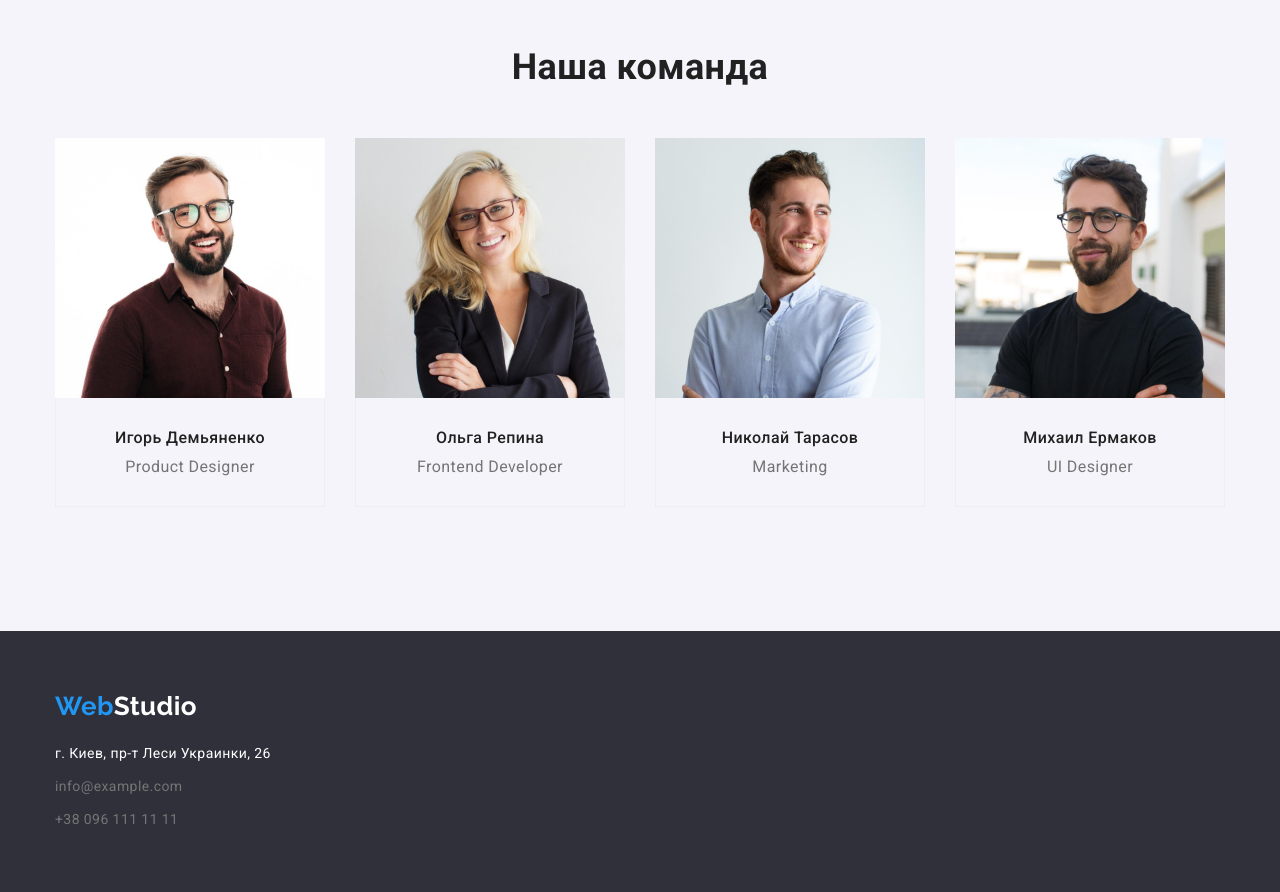
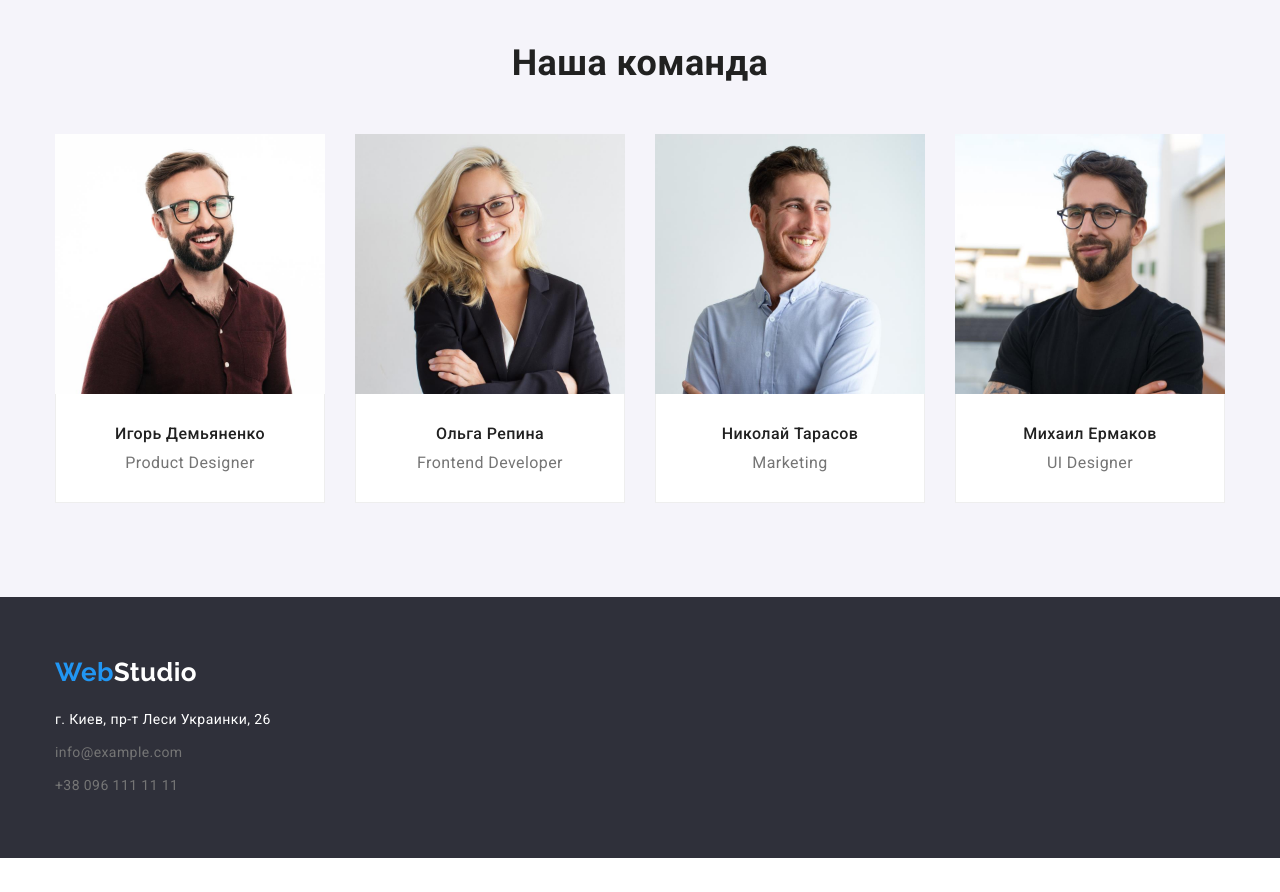
Before and after one commit to StanislavKuchma/goit-markup-hw-03, a plain HTML site: page index.html in a window 1280 px wide. Shown: the part 1500-2392 px from the top of the page. After the commit the page ends 2358 px from the top, so only its background shows below. Drawn offline with nearby package versions, Linux system fonts and the light colour scheme.

Commit message:
Доделал дз 3
Поставил фон на низ карточки
Убрал бордер с кнопки
Перенес падинги в герое на секцию
Заменил на маржинг падинги в футере
Убрал дублировавшийся падинг карточки

```diff
--- a/css/styles.css
+++ b/css/styles.css
@@ -123,12 +123,16 @@ header {
 .hero {
   background-color: var(--hero--backgraundcolor);
   min-height: 600px;
-}
-.hero-conteiner {
+
   padding-top: 200px;
   padding-bottom: 200px;
   text-align: center;
 }
+/* .hero-conteiner {
+  padding-top: 200px;
+  padding-bottom: 200px;
+  text-align: center;
+} */
 
 .hero-title {
   color: var(--text--color--white);
@@ -198,13 +202,15 @@ header {
 
 .professionals-card {
   text-align: center;
-  padding-bottom: 30px;
+
   flex-basis: calc(100% / 4 - 30px);
   margin-left: 30px;
 }
 .professionals-card-title {
   padding-bottom: 30px;
   padding-top: 30px;
+
+  background-color: var(--main--backgraundcolor);
 
   border-bottom: 1px Solid #eeeeee;
   border-right: 1px Solid #eeeeee;
@@ -239,7 +245,7 @@ header {
   margin-right: 0px;
   /* margin-bottom: 20px;
   width: 145px; */
-  padding-bottom: 20px;
+  margin-bottom: 20px;
 }
 .footer-contacts .link {
   color: var(--primary--text--color);
@@ -248,7 +254,7 @@ header {
   display: block;
 }
 .footer-contacts-link + .footer-contacts-link {
-  padding-top: 9px;
+  margin-top: 9px;
 }
 .footer-contacts a {
   font-style: normal;
@@ -278,6 +284,7 @@ header {
   min-height: 50px;
   border-radius: 4px;
   padding: 10px 32px;
+  border: none;
 }
 .button:hover,
 .button:focus {
```
